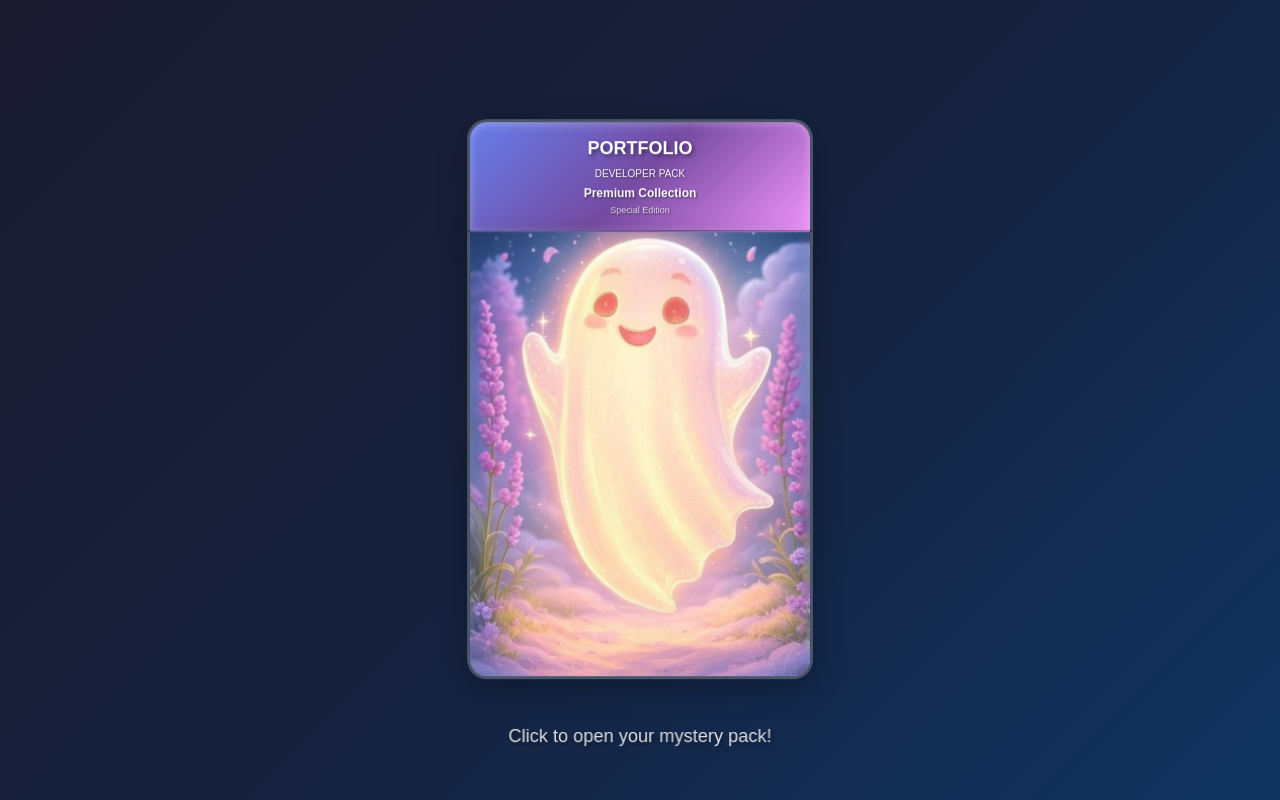
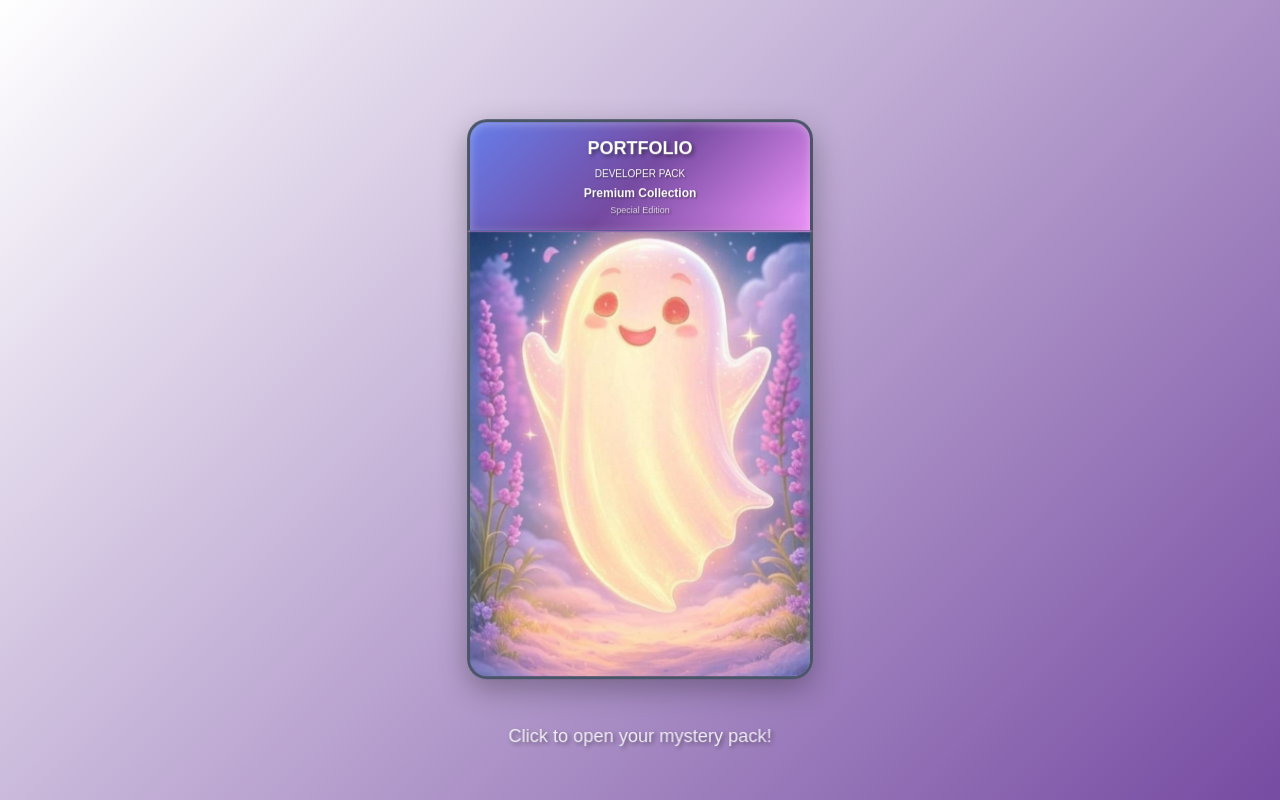
Before and after one commit to Casper-Lee/casperino.com, a Next.js app: page / in a window 1280 px wide. Built offline with nearby package versions, Linux system fonts and the light colour scheme.

Commit message:
chore: update background ground

```diff
--- a/src/app/components/CardPackAnimation/CardPackAnimation.css
+++ b/src/app/components/CardPackAnimation/CardPackAnimation.css
@@ -7,7 +7,8 @@
   display: flex;
   align-items: center;
   justify-content: center;
-  background: linear-gradient(135deg, #1a1a2e 0%, #16213e 50%, #0f3460 100%);
+  /* background: linear-gradient(135deg, #1a1a2e 0%, #16213e 50%, #0f3460 100%); */
+  background: linear-gradient(135deg, #ffffff 0%, #764ba2 100%);
   z-index: 1000;
   overflow: hidden;
   will-change: opacity;
--- a/src/app/globals.css
+++ b/src/app/globals.css
@@ -34,7 +34,7 @@ body {
   align-items: center;
   justify-content: center;
   min-height: 100vh;
-  background: linear-gradient(135deg, #667eea 0%, #764ba2 100%);
+  background: linear-gradient(135deg, #ffffff 0%, #764ba2 100%);
   padding: 20px;
   box-sizing: border-box;
   animation: fadeIn 0.8s ease-in-out;
```
